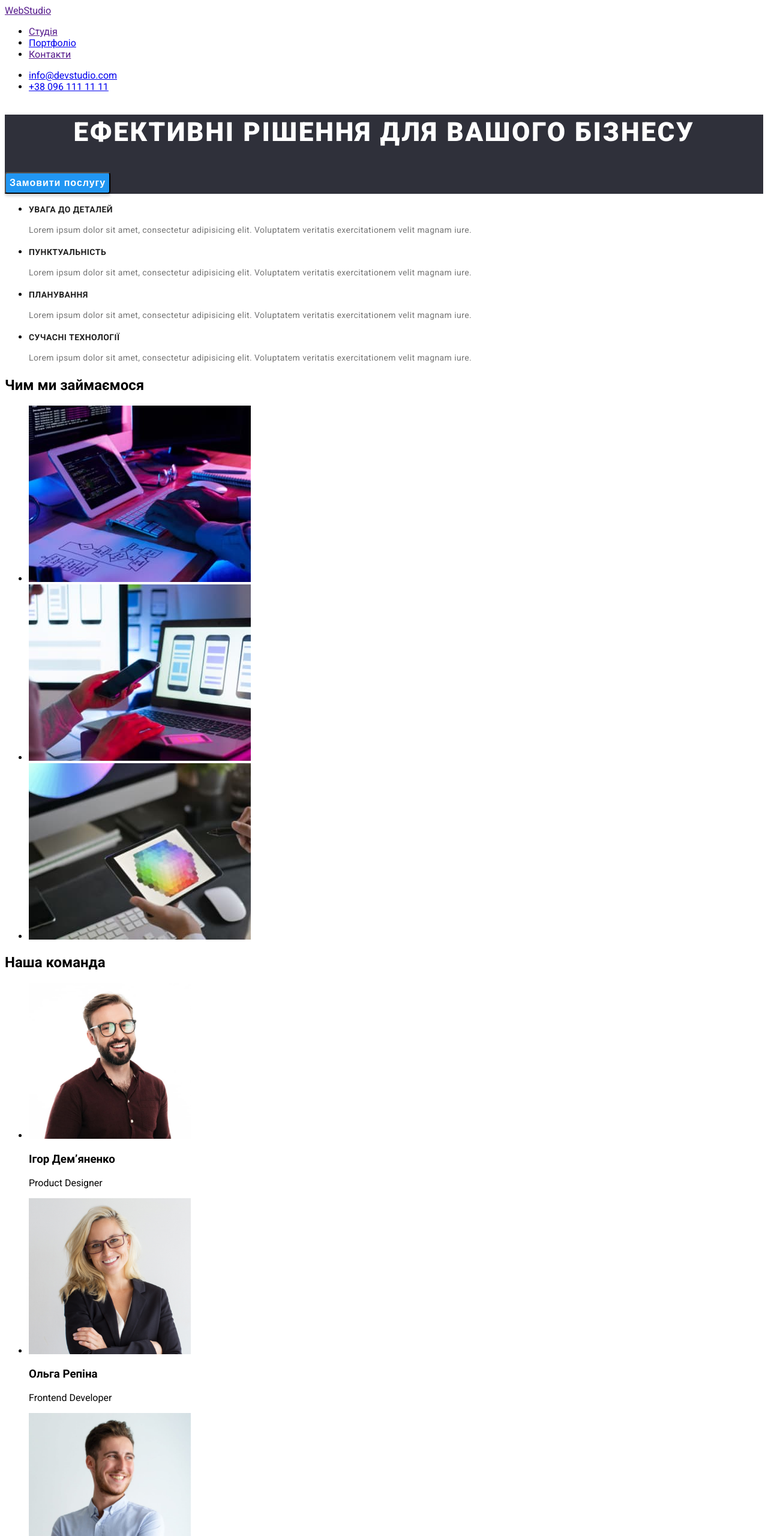
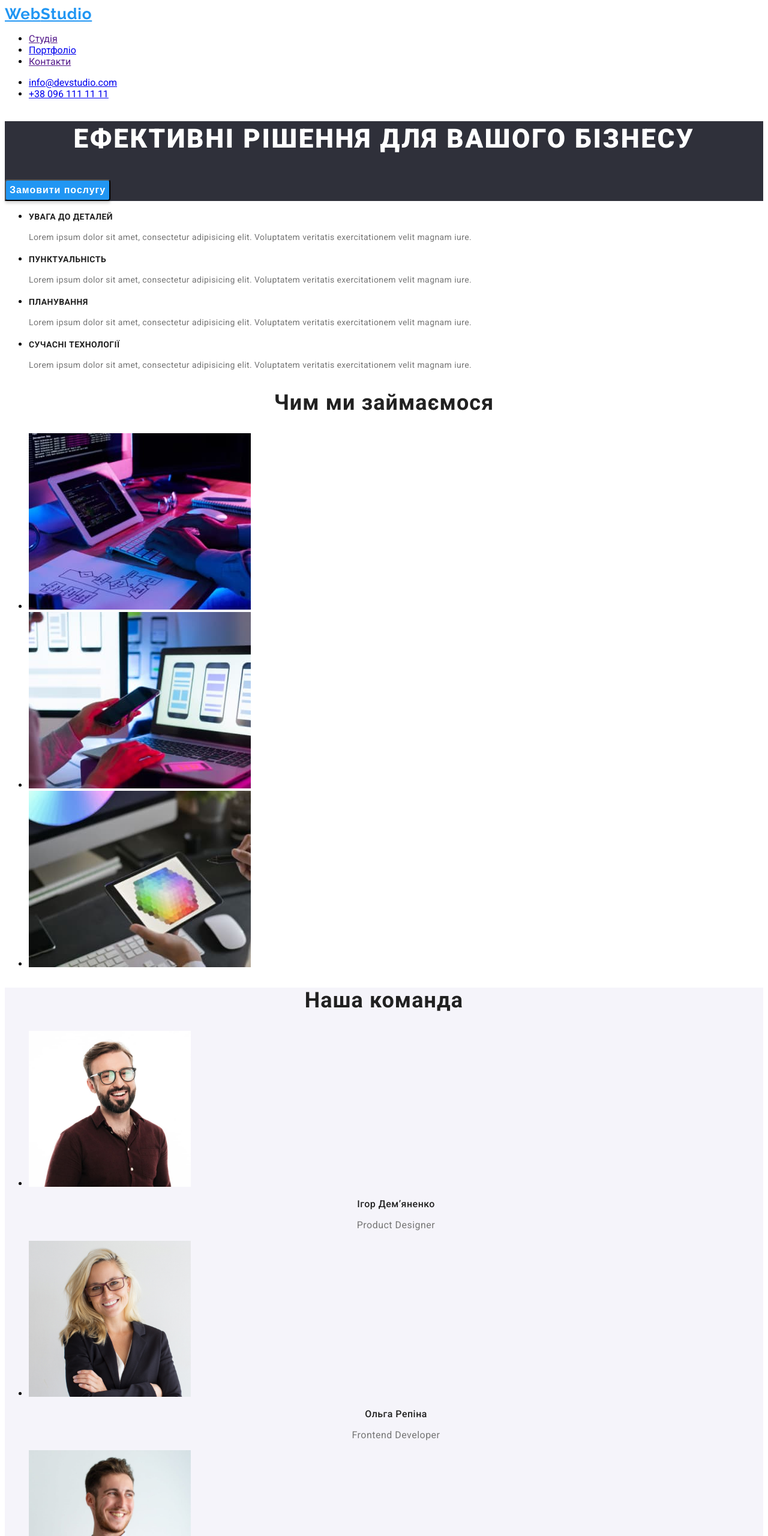
Before and after one commit to Oksana07/WebStudia, a plain HTML site: page index.html in a window 1280 px wide. Shown: the top 2560 px of the page at 60% size. Drawn offline with Linux system fonts and the light colour scheme.

Commit message:
робота на уроці

```diff
--- a/css/style.css
+++ b/css/style.css
@@ -11,6 +11,29 @@ border: 0 !important;
 height: 1px !important;
 width: 1px !important;
 overflow: hidden;
+}
+
+.section-title{
+font-style: normal;
+font-weight: 700;
+font-size: 36px;
+line-height: 42px;
+text-align: center;
+letter-spacing: 0.03em;
+
+color: #212121;
+}
+
+.logo{
+font-family: 'Raleway';
+font-style: normal;
+font-weight: 700;
+font-size: 26px;
+line-height: 1.19;
+
+letter-spacing: 0.03em;
+
+color: #2196F3;
 }
 
 /* Герой */
@@ -83,19 +106,43 @@ letter-spacing: 0.03em;
 color: #757575;
 }
 
-.title{
-    font-size: 36px;
-    color: blue;
+/* Чим ми займаємося  */
+
+/* Наша команда */
+
+.our-teem{
+    background-color: #F5F4FA;
 }
 
-.red{
-    color: red;
+.our-teem-title{
+font-style: normal;
+font-weight: 500;
+font-size: 16px;
+line-height: 1.18;
+
+text-align: center;
+letter-spacing: 0.03em;
+
+color: #212121;
 }
 
-.blue{
-    color: blue;
+.our-teem-text{
+font-style: normal;
+font-weight: 400;
+font-size: 16px;
+line-height: 1.18;
+
+text-align: center;
+letter-spacing: 0.03em;
+
+color: #757575;
 }
 
-.green{
-    color: green;
+/* Футер */
+.footer{
+    background-color: #2F303A;
 }
+
+.logo-footer{
+    color: #FFFFFF;
+}
--- a/index.html
+++ b/index.html
@@ -17,7 +17,7 @@
 <body>
     <header>
         <nav>
-            <a href=""><span>Web</span>Studio</a>
+            <a href="/" class="logo"><span>Web</span>Studio</a>
             <ul>
                 <li><a href="">Студія</a></li>
                 <li><a href="./portfolio.html">Портфоліо</a></li>
@@ -38,7 +38,7 @@
 
         <!-- Наші переваги -->
         <section class="advantages">
-            <h2 class="visually-hidden ">Наші переваги</h2>
+            <h2 class="visually-hidden">Наші переваги</h2>
             <ul>
                 <li>
                     <h3 class="advantages-title">УВАГА ДО ДЕТАЛЕЙ</h3>
@@ -67,9 +67,10 @@
                 </li>
             </ul>
         </section>
+
         <!-- Чим ми займаємося -->
-        <section>
-            <h2>Чим ми займаємося</h2>
+        <section class="our-works">
+            <h2 class="section-title">Чим ми займаємося</h2>
             <ul>
                 <li><img src="./images/computer.jpg" alt="computer" width="370"></li>
                 <li><img src="./images/laptop.jpg" alt="laptop" width="370"></li>
@@ -77,30 +78,30 @@
             </ul>
         </section>
         <!-- Наша команда -->
-        <section>
-            <h2>Наша команда</h2>
+        <section class="our-teem">
+            <h2 class="section-title">Наша команда</h2>
             <ul>
                 <li><img src="./images/igor.jpg" alt="igor" width="270">
-                    <h3>Ігор Дем’яненко</h3>
-                    <p>Product Designer</p>
+                    <h3 class="our-teem-title">Ігор Дем’яненко</h3>
+                    <p class="our-teem-text">Product Designer</p>
                 </li>
                 <li><img src="./images/olga.jpg" alt="olga" width="270">
-                    <h3>Ольга Репіна</h3>
-                    <p>Frontend Developer</p>
+                    <h3 class="our-teem-title">Ольга Репіна</h3>
+                    <p class="our-teem-text">Frontend Developer</p>
                 </li>
                 <li><img src="./images/mykola.jpg" alt="mykola" width="270">
-                    <h3>Микола Тарасов</h3>
-                    <p>Marketing</p>
+                    <h3 class="our-teem-title">Микола Тарасов</h3>
+                    <p class="our-teem-text">Marketing</p>
                 </li>
                 <li><img src="./images/mykhailo.jpg" alt="mykhailo" width="270">
-                    <h3>Михайло Єрмаков</h3>
-                    <p>UI Designer</p>
+                    <h3 class="our-teem-title">Михайло Єрмаков</h3>
+                    <p class="our-teem-text">UI Designer</p>
                 </li>
             </ul>
         </section>
         <!-- Футер -->
-        <footer>
-            <nav><a href=""><span>Web</span>Studio</a></nav>
+        <footer class="footer">
+            <nav><a href="/" class="logo">Web <span class="logo-footer">Studio</span></a></nav>
             <address>
                 <a href="https://goo.gl/maps/4LQCTVAEAGvyDWkp7">м. Київ, пр-т Лесі Українки, 26</a>
             </address>
@@ -109,15 +110,6 @@
                 <li><a href="tel:+380961111111">+38 096 111 11 11</a></li>
             </ul>
         </footer>
-
-
-        <!-- дз-9 -->
-        <h1 class="title">Заголовок</h1>
-        <ul>
-            <li class="red">El-1</li>
-            <li class="blue">El-2</li>
-            <li class="grren">El-3</li>
-        </ul>
     </main>
 </body>
 
```
Also changed, not shown: portfolio.html (+6 -0 lines).
